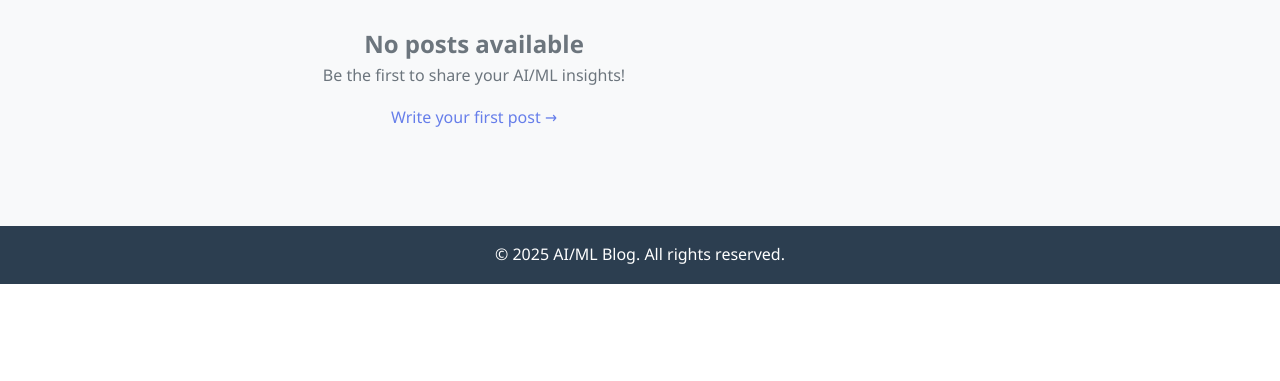
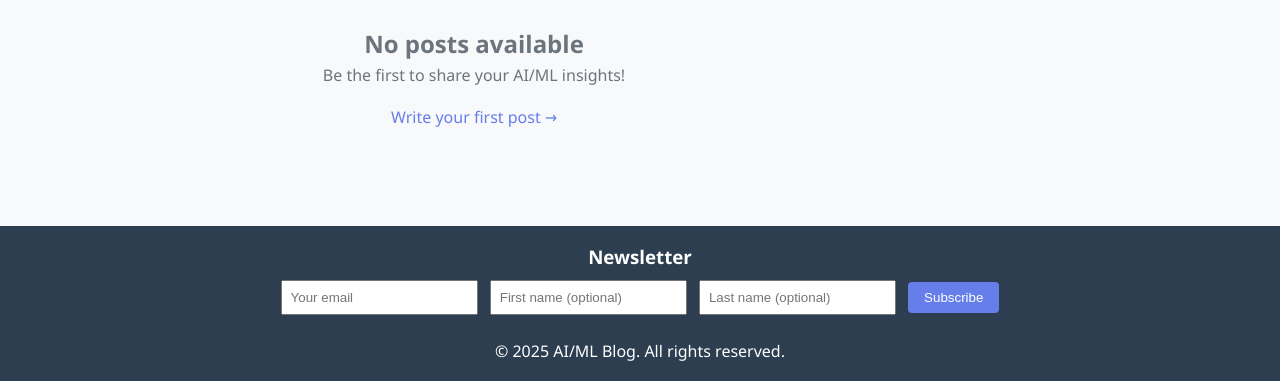
Before and after one commit to BhimPrasadAdhikari/ai_ml_blog, a Django app: page / in a window 1280 px wide. Shown: the part 572-953 px from the top of the page. Before the commit the page ends 856 px from the top, so only its background shows below. Run offline with Django 5.2, Linux system fonts and the light colour scheme; data that the repository does not hold is empty.

Commit message:
modified: templates/blog/base.html - shows subscribe and unsubscribe form based on the user state

```diff
--- a/templates/blog/base.html
+++ b/templates/blog/base.html
@@ -690,10 +690,124 @@
 
     <footer>
         <div class="container">
+            <!-- Newsletter Subscription Form -->
+            <div id="newsletter-subscribe" style="margin-bottom: 1.5rem;">
+                <h3 style="margin-bottom:0.5rem;">Newsletter</h3>
+
+                <!-- Subscribe Form (shown by default) -->
+                <div id="subscribe-form">
+                    <form id="newsletter-form" method="post" action="{% url 'email_subscribe' %}">
+                        {% csrf_token %}
+                        <input type="email" name="email" placeholder="Your email" required style="padding:0.5rem; margin-right:0.5rem;">
+                        <input type="text" name="first_name" placeholder="First name (optional)" style="padding:0.5rem; margin-right:0.5rem;">
+                        <input type="text" name="last_name" placeholder="Last name (optional)" style="padding:0.5rem; margin-right:0.5rem;">
+                        <button type="submit" style="padding:0.5rem 1rem; background:#667eea; color:white; border:none; border-radius:4px;">Subscribe</button>
+                    </form>
+                </div>
+
+                <!-- Unsubscribe Form (hidden by default) -->
+                <div id="unsubscribe-form" style="display: none;">
+                    <p>You are subscribed to our newsletter.</p>
+                    <form id="unsubscribe-newsletter-form" method="post" action="{% url 'email_unsubscribe' %}">
+                        {% csrf_token %}
+                        <input type="hidden" name="email" id="unsubscribe-email">
+                        <button type="submit" style="padding:0.5rem 1rem; background:#dc3545; color:white; border:none; border-radius:4px;">Unsubscribe</button>
+                    </form>
+                </div>
+
+                <div id="newsletter-message" style="margin-top:0.5rem; color: #28a745;"></div>
+            </div>
+
             <p>&copy; 2025 AI/ML Blog. All rights reserved.</p>
         </div>
     </footer>
 
-    {% block extra_js %}{% endblock %}
+    {% block extra_js %}
+    <script>
+document.addEventListener('DOMContentLoaded', function() {
+    const subscribeForm = document.getElementById('newsletter-form');
+    const unsubscribeForm = document.getElementById('unsubscribe-newsletter-form');
+    const subscribeDiv = document.getElementById('subscribe-form');
+    const unsubscribeDiv = document.getElementById('unsubscribe-form');
+    const messageDiv = document.getElementById('newsletter-message');
+
+    // Check subscription status when email is entered
+    const emailInput = document.querySelector('input[name="email"]');
+    if (emailInput) {
+        emailInput.addEventListener('blur', function() {
+            const email = this.value;
+            if (email && email.includes('@')) {
+                fetch(`{% url 'email_subscribe' %}?email=${encodeURIComponent(email)}`)
+                    .then(response => response.json())
+                    .then(data => {
+                        if (data.is_subscribed) {
+                            subscribeDiv.style.display = 'none';
+                            unsubscribeDiv.style.display = 'block';
+                            document.getElementById('unsubscribe-email').value = email;
+                        } else {
+                            subscribeDiv.style.display = 'block';
+                            unsubscribeDiv.style.display = 'none';
+                        }
+                    });
+            }
+        });
+    }
+
+    // Handle subscribe form submission
+    if (subscribeForm) {
+        subscribeForm.addEventListener('submit', function(e) {
+            e.preventDefault();
+            const data = new FormData(this);
+            fetch(this.action, {
+                method: 'POST',
+                headers: {
+                    'X-CSRFToken': data.get('csrfmiddlewaretoken'),
+                },
+                body: data
+            })
+            .then(response => response.json())
+            .then(data => {
+                messageDiv.innerText = data.message;
+                messageDiv.style.color = data.status === 'success' ? '#28a745' : '#dc3545';
+                if (data.status === 'success') {
+                    // Show unsubscribe form after successful subscription
+                    subscribeDiv.style.display = 'none';
+                    unsubscribeDiv.style.display = 'block';
+                    document.getElementById('unsubscribe-email').value = data.email || '';
+                    this.reset();
+                }
+            });
+        });
+    }
+
+    // Handle unsubscribe form submission
+    if (unsubscribeForm) {
+        unsubscribeForm.addEventListener('submit', function(e) {
+            e.preventDefault();
+            const data = new FormData(this);
+            fetch(this.action, {
+                method: 'POST',
+                headers: {
+                    'X-CSRFToken': data.get('csrfmiddlewaretoken'),
+                },
+                body: data
+            })
+            .then(response => response.json())
+            .then(data => {
+                messageDiv.innerText = data.message;
+                messageDiv.style.color = data.status === 'success' ? '#28a745' : '#dc3545';
+                if (data.status === 'success') {
+                    // Show subscribe form after successful unsubscription
+                    subscribeDiv.style.display = 'block';
+                    unsubscribeDiv.style.display = 'none';
+                    this.reset();
+                }
+            });
+        });
+    }
+});
+</script>
+
+    {% endblock %}
 </body>
 </html>
```
